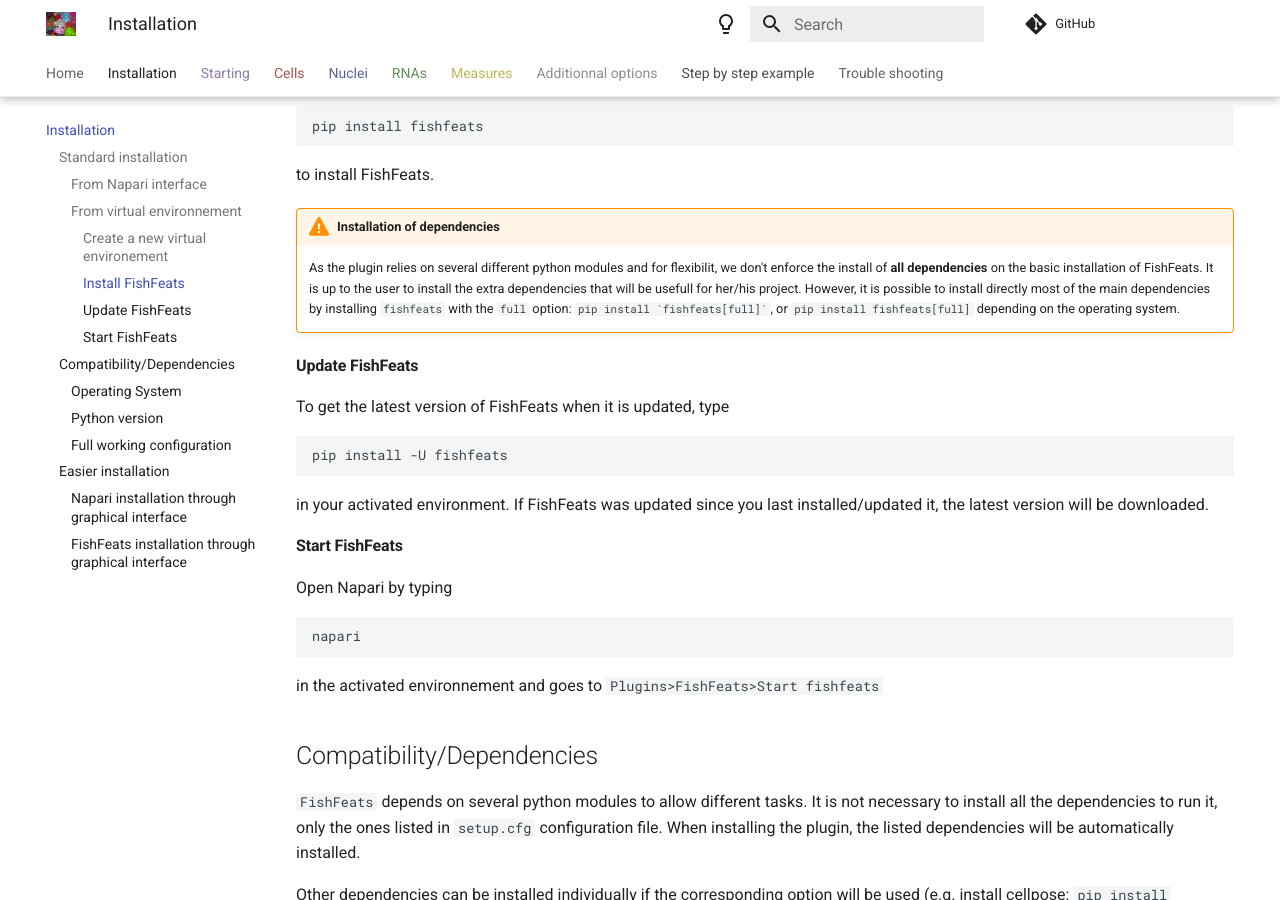
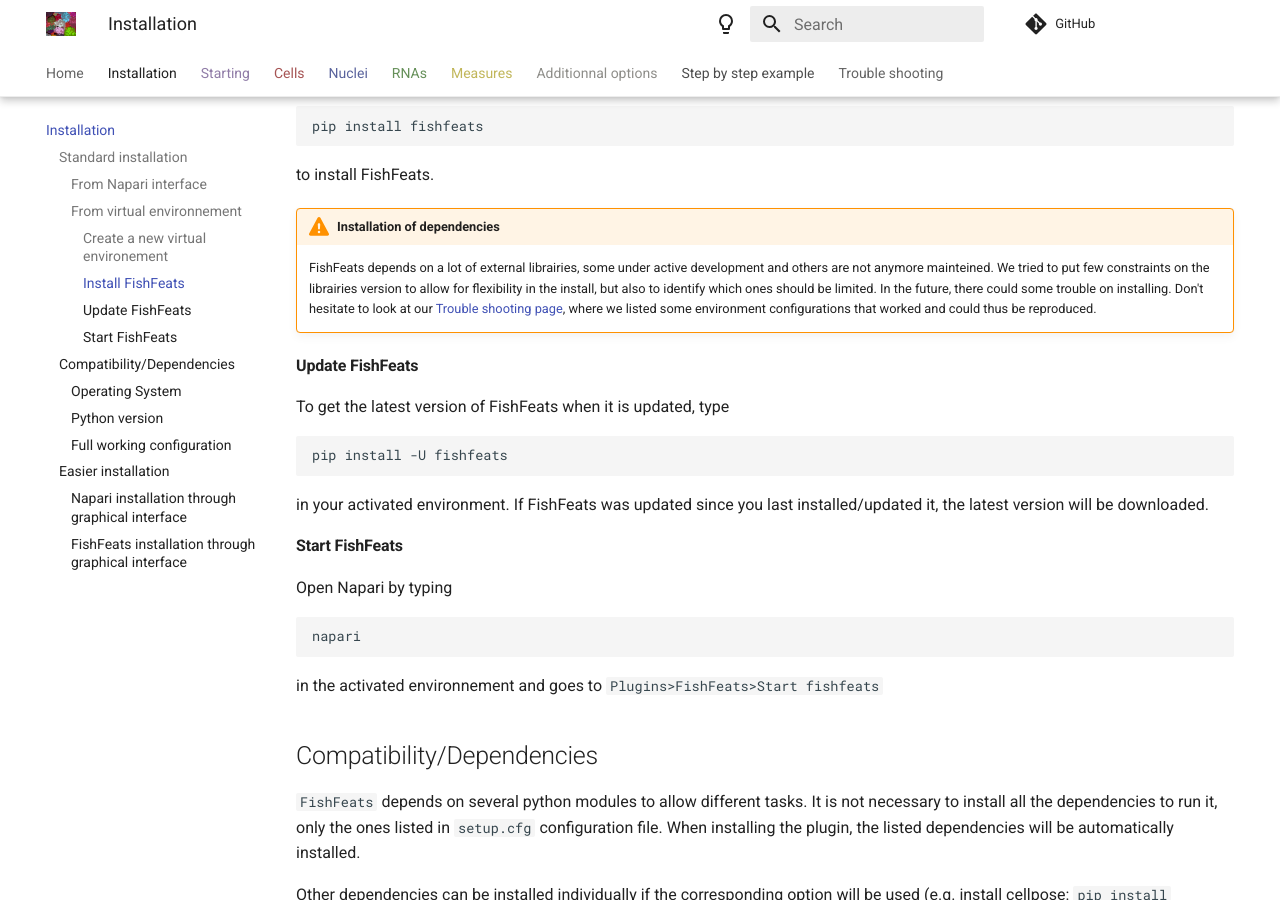
Before and after one commit to gletort/FishFeats, an MkDocs documentation site: the page built from docs/Installation.md, in a window 1280 px wide and 900 px high, scrolled down 1070 px. Built offline with MkDocs 1.6.1 and Material for MkDocs 9.7.7, drawn with Linux system fonts in a browser that asks for light colours; comment, search, counter and statistics services are not loaded.

Commit message:
installation-warning

````diff
--- a/docs/Installation.md
+++ b/docs/Installation.md
@@ -38,9 +38,7 @@
 to install FishFeats.
 
 !!! warning "Installation of dependencies"
-	As the plugin relies on several different python modules and for flexibilit, we don't enforce the install of **all dependencies** on the basic installation of FishFeats.
-	It is up to the user to install the extra dependencies that will be usefull for her/his project.
-	However, it is possible to install directly most of the main dependencies by installing `fishfeats` with the `full` option: ```pip install `fishfeats[full]` ```, or ```pip install fishfeats[full]``` depending on the operating system.
+	FishFeats depends on a lot of external librairies, some under active development and others are not anymore mainteined. We tried to put few constraints on the librairies version to allow for flexibility in the install, but also to identify which ones should be limited. In the future, there could some trouble on installing. Don't hesitate to look at our [Trouble shooting page](./Known-errors-and-solutions.md), where we listed some environment configurations that worked and could thus be reproduced.
 
 
 #### Update FishFeats
````
